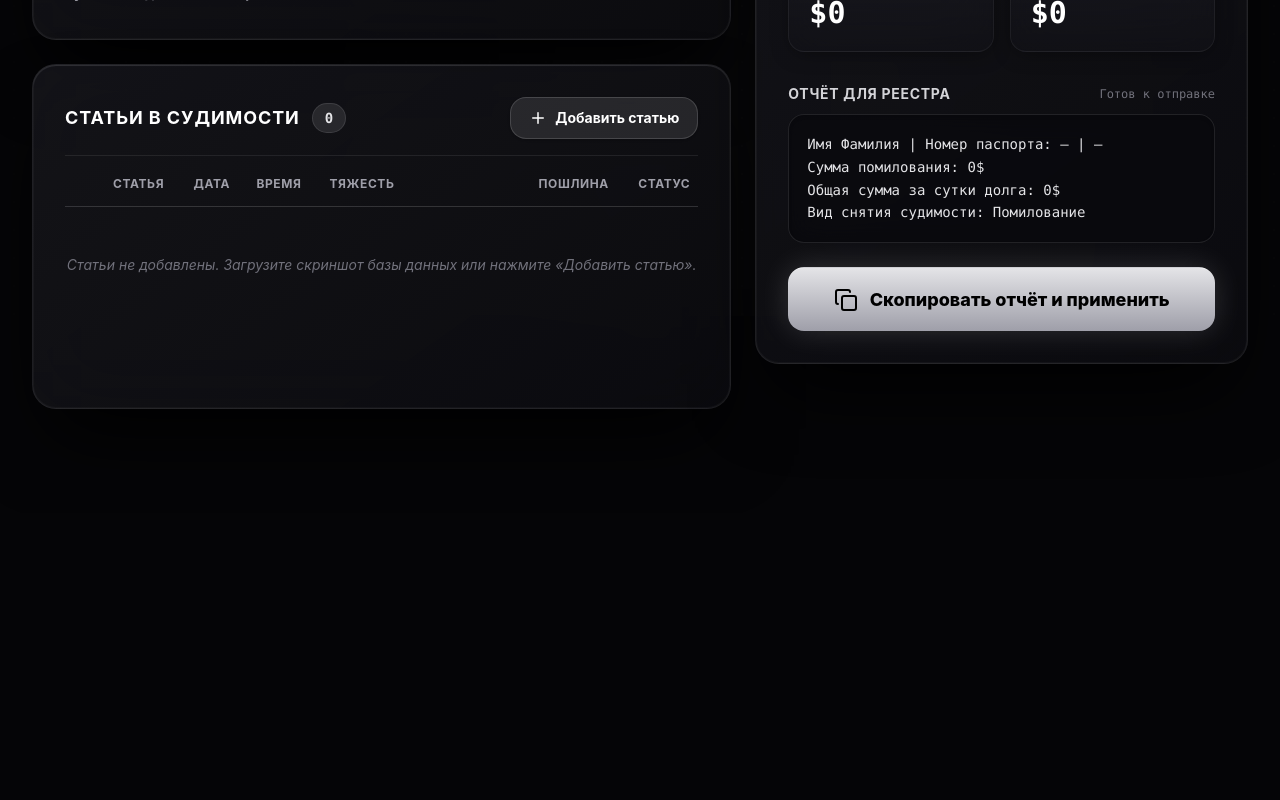
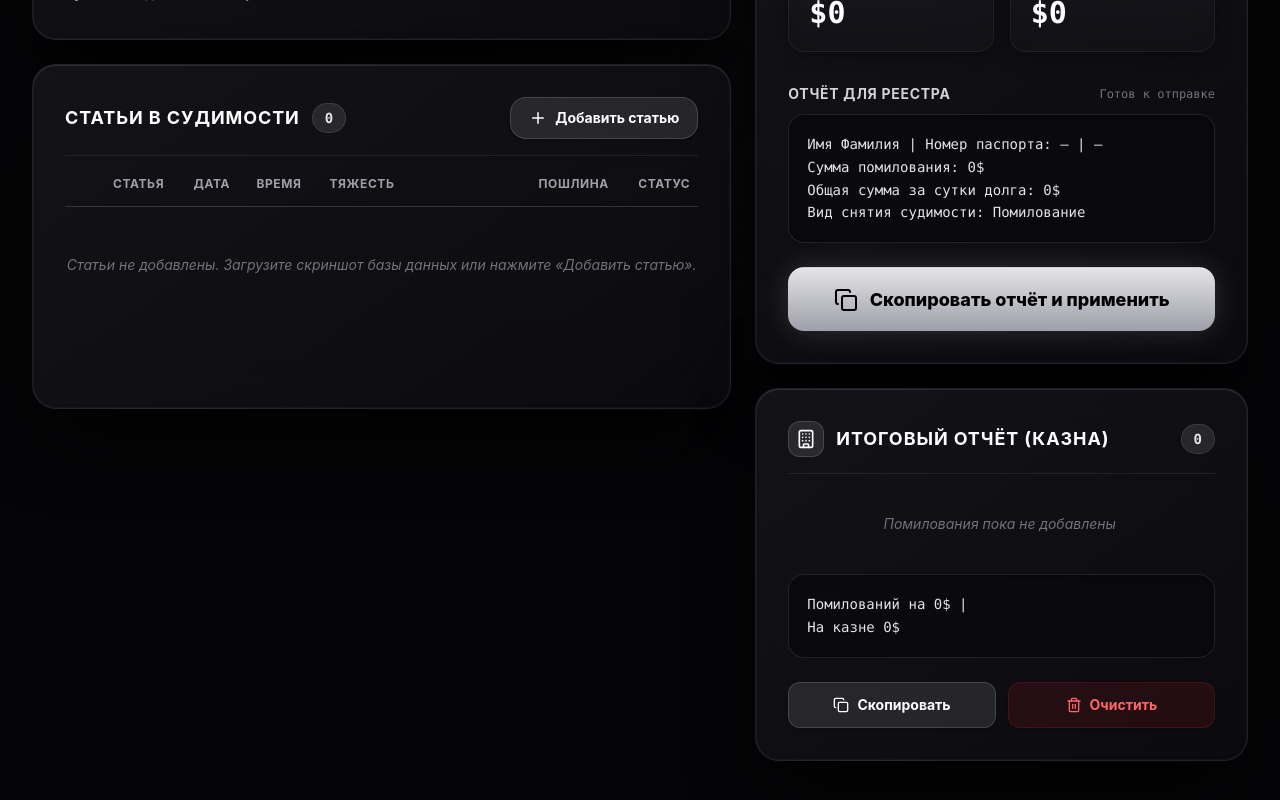
Before and after one commit to ZahlenDatenFakten/Pomilovaniye, a React (Vite) app: page / in a window 1280 px wide. Shown: the part 484-1284 px from the top of the page. Before the commit the page ends 997 px from the top, so only its background shows below. Built offline with nearby package versions, Linux system fonts and the light colour scheme.

Commit message:
Add final treasury report functionality with dynamic tracking and clipboard copy

```diff
--- a/src/components/PardonCalculatorView.tsx
+++ b/src/components/PardonCalculatorView.tsx
@@ -87,9 +87,27 @@ const SPECIAL_ENTRIES: Record<string, { display: string; tyazhest: string }> = {
   'побег из тюрьмы': { display: 'Побег из тюрьмы', tyazhest: 'medium' }
 };
 
+export interface TreasuryEntry {
+  id: string;
+  citizenName: string;
+  amount: number;
+  date: string;
+}
+
 export default function PardonCalculatorView() {
   const [fio, setFio] = useState('');
   const [passport, setPassport] = useState('');
+  const [fioWarning, setFioWarning] = useState(false);
+
+  const [treasuryEntries, setTreasuryEntries] = useState<TreasuryEntry[]>(() => {
+    const saved = localStorage.getItem('treasuryData');
+    return saved ? JSON.parse(saved) : [];
+  });
+
+  useEffect(() => {
+    localStorage.setItem('treasuryData', JSON.stringify(treasuryEntries));
+  }, [treasuryEntries]);
+
   const [previousDebt, setPreviousDebt] = useState(() => {
     try {
       return localStorage.getItem('pardon_daily_accumulated_debt') || '0';
@@ -97,7 +115,6 @@ export default function PardonCalculatorView() {
       return '0';
     }
   });
-  const [fioWarning, setFioWarning] = useState(false);
 
   const [rows, setRows] = useState<PardonArticleRow[]>([]);
   const [rowSeq, setRowSeq] = useState(1);
@@ -113,6 +130,70 @@ export default function PardonCalculatorView() {
       localStorage.setItem('pardon_daily_accumulated_debt', previousDebt);
     } catch (e) {}
   }, [previousDebt]);
+
+  const handleCopyUdoReport = () => {
+    navigator.clipboard.writeText(udoReportText);
+    notifyToast('Отчет об УДО скопирован в буфер!', 'success');
+  };
+
+  const handleCopyPardonReport = () => {
+    navigator.clipboard.writeText(pardonReportText);
+    notifyToast('Отчет о помиловании скопирован в буфер!', 'success');
+  };
+
+  const handleAddToTreasury = () => {
+    if (finalPrice <= 0) {
+      notifyToast('Сумма должна быть больше 0', 'error');
+      return;
+    }
+    const now = new Date();
+    const dd = String(now.getDate()).padStart(2, '0');
+    const mm = String(now.getMonth() + 1).padStart(2, '0');
+    const yyyy = now.getFullYear();
+    const dateStr = `${dd}.${mm}.${yyyy}`;
+
+    const newEntry: TreasuryEntry = {
+      id: Date.now().toString(),
+      citizenName: fio || 'Неизвестный',
+      amount: finalPrice,
+      date: dateStr
+    };
+
+    setTreasuryEntries([...treasuryEntries, newEntry]);
+    notifyToast(`Добавлено в казну: $${finalPrice.toLocaleString('ru-RU')}`, 'success');
+  };
+
+  const getTreasuryDateString = () => {
+    const dates = Array.from(new Set(treasuryEntries.map(e => e.date)));
+    if (dates.length === 0) return '';
+    if (dates.length === 1) return dates[0];
+    const sorted = dates.sort((a,b) => {
+      const [d1,m1,y1] = a.split('.');
+      const [d2,m2,y2] = b.split('.');
+      return new Date(`${y1}-${m1}-${d1}`).getTime() - new Date(`${y2}-${m2}-${d2}`).getTime();
+    });
+    return `${sorted[0]} - ${sorted[sorted.length - 1]}`;
+  };
+
+  const handleCopyTreasuryReport = () => {
+    const totalAmount = treasuryEntries.reduce((sum, e) => sum + e.amount, 0);
+    const treasuryAmount = totalAmount * 0.85;
+    const dateStr = getTreasuryDateString();
+
+    const fmtTotal = totalAmount.toLocaleString('ru-RU').replace(/\s/g, '.');
+    const fmtTreasury = treasuryAmount.toLocaleString('ru-RU').replace(/\s/g, '.');
+
+    const text = `Помилований на ${fmtTotal}$ | ${dateStr}\nНа казне ${fmtTreasury}$`;
+    navigator.clipboard.writeText(text);
+    notifyToast('Итоговый отчет скопирован!', 'success');
+  };
+
+  const handleClearTreasury = () => {
+    if (window.confirm('Вы уверены, что хотите очистить отчет для казны?')) {
+      setTreasuryEntries([]);
+      notifyToast('Казна очищена', 'success');
+    }
+  };
 
   const handleResetDailyDebt = () => {
     setPreviousDebt('0');
@@ -852,6 +933,23 @@ export default function PardonCalculatorView() {
     navigator.clipboard.writeText(reportText).then(() => {
       setCopiedReport(true);
 
+      // Add to Treasury
+      if (finalSum > 0) {
+        const now = new Date();
+        const dd = String(now.getDate()).padStart(2, '0');
+        const mm = String(now.getMonth() + 1).padStart(2, '0');
+        const yyyy = now.getFullYear();
+        const dateStr = `${dd}.${mm}.${yyyy}`;
+
+        const newEntry: TreasuryEntry = {
+          id: Date.now().toString(),
+          citizenName: fio.trim() || 'Неизвестный',
+          amount: finalSum,
+          date: dateStr
+        };
+        setTreasuryEntries(prev => [...prev, newEntry]);
+      }
+
       const newAccumulated = totalDailyDebt.toString();
       setPreviousDebt(newAccumulated);
       try {
@@ -1353,6 +1451,68 @@ export default function PardonCalculatorView() {
               <span>{copiedReport ? '✓ Отчёт скопирован!' : 'Скопировать отчёт и применить'}</span>
             </button>
           </section>
+
+          {/* CARD 5: TREASURY REPORT */}
+          <section className="glass-panel rounded-3xl p-7 sm:p-8 space-y-6 border border-white/15 shadow-2xl relative overflow-hidden mt-6">
+            <div className="flex items-center justify-between pb-4 border-b border-white/[0.08]">
+              <div className="flex items-center gap-3">
+                <div className="w-9 h-9 rounded-xl bg-white/10 border border-white/15 flex items-center justify-center text-white">
+                  <Building className="w-5 h-5 text-white" />
+                </div>
+                <h2 className="text-base sm:text-lg font-bold text-white uppercase tracking-wider">
+                  Итоговый отчёт (Казна)
+                </h2>
+              </div>
+              <span className="px-3 py-1 rounded-full bg-white/10 text-xs sm:text-sm font-mono text-zinc-200 font-extrabold border border-white/10">
+                {treasuryEntries.length}
+              </span>
+            </div>
+
+            {/* List of saved entries */}
+            <div className="space-y-2 max-h-48 overflow-y-auto scrollbar-hide pr-1">
+              {treasuryEntries.length === 0 ? (
+                <div className="text-sm text-zinc-500 italic text-center py-4">Помилования пока не добавлены</div>
+              ) : (
+                treasuryEntries.map(entry => (
+                  <div key={entry.id} className="flex items-center justify-between px-4 py-3 bg-white/5 rounded-xl border border-white/5">
+                    <div className="flex flex-col">
+                      <span className="text-sm font-bold text-zinc-200">{entry.citizenName}</span>
+                      <span className="text-xs text-zinc-500 font-mono">{entry.date}</span>
+                    </div>
+                    <div className="flex items-center gap-4">
+                      <span className="text-sm font-mono font-bold text-white">${entry.amount.toLocaleString('ru-RU')}</span>
+                      <button onClick={() => setTreasuryEntries(prev => prev.filter(e => e.id !== entry.id))} className="text-zinc-500 hover:text-red-400 cursor-pointer">
+                        <Trash2 className="w-4 h-4" />
+                      </button>
+                    </div>
+                  </div>
+                ))
+              )}
+            </div>
+
+            <div className="glass-input rounded-2xl p-4.5 text-xs sm:text-sm font-mono text-zinc-200 whitespace-pre-line leading-relaxed border border-white/15 select-all shadow-inner">
+              {`Помилований на ${treasuryEntries.reduce((sum, e) => sum + e.amount, 0).toLocaleString('ru-RU').replace(/\s/g, '.')}$ | ${getTreasuryDateString()}\nНа казне ${(treasuryEntries.reduce((sum, e) => sum + e.amount, 0) * 0.85).toLocaleString('ru-RU').replace(/\s/g, '.')}$`}
+            </div>
+
+            <div className="grid grid-cols-2 gap-3">
+              <button
+                type="button"
+                onClick={handleCopyTreasuryReport}
+                className="w-full py-3 px-4 rounded-xl bg-white/10 hover:bg-white/15 text-white border border-white/15 hover:border-white/25 font-bold text-sm shadow-sm transition-all flex items-center justify-center gap-2 cursor-pointer active:scale-95"
+              >
+                <Copy className="w-4 h-4" />
+                <span>Скопировать</span>
+              </button>
+              <button
+                type="button"
+                onClick={handleClearTreasury}
+                className="w-full py-3 px-4 rounded-xl bg-red-500/10 hover:bg-red-500/20 text-red-400 border border-red-500/15 hover:border-red-500/30 font-bold text-sm shadow-sm transition-all flex items-center justify-center gap-2 cursor-pointer active:scale-95"
+              >
+                <Trash2 className="w-4 h-4" />
+                <span>Очистить</span>
+              </button>
+            </div>
+          </section>
         </div>
       </div>
     </div>
```
